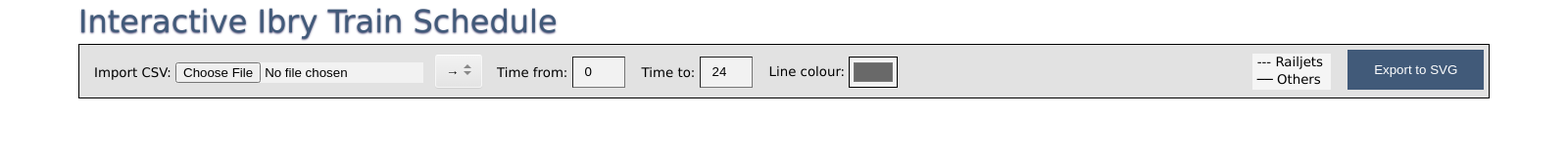
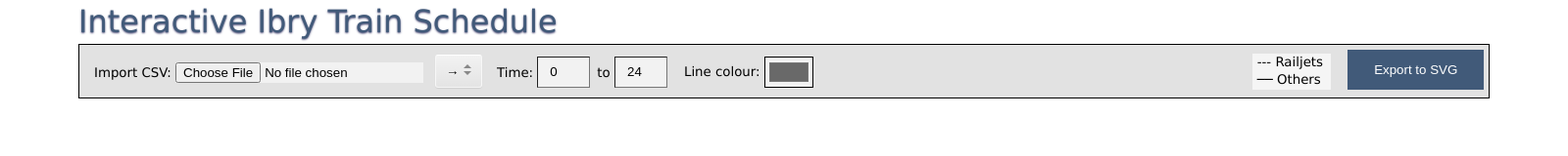
Before and after one commit to SvenCelin/Information-Visualisation, an Electron app: page stringCharter/index.html in a window 1600 px wide. Shown: the whole page at 98% size. Drawn offline with Linux system fonts and the light colour scheme.

Commit message:
UI re-fixed

```diff
--- a/stringCharter/index.html
+++ b/stringCharter/index.html
@@ -48,11 +48,11 @@
         </span>
         <span class="leftOrder">
 
-            Time from:
+            Time:
             <input type="number" min="0" max="24" value="0" onchange="setTimeRange()" id="time_from">
         </span>
-        <span class="leftOrder">
-            Time to:
+        <span class="leftOrder" style="margin-left: 0px;">
+            to
             <input type="number" min="0" max="24" value="24" onchange="setTimeRange()" id="time_to">
 
         </span>
```
